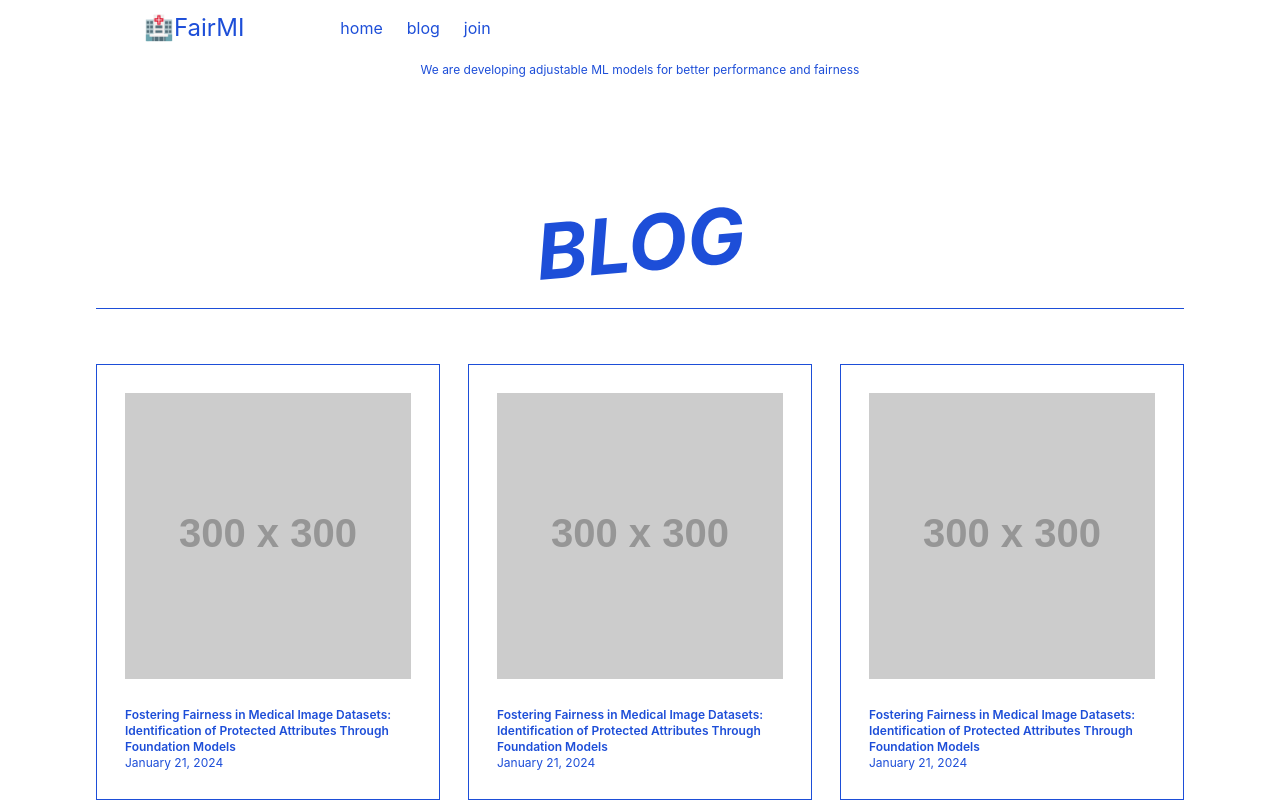
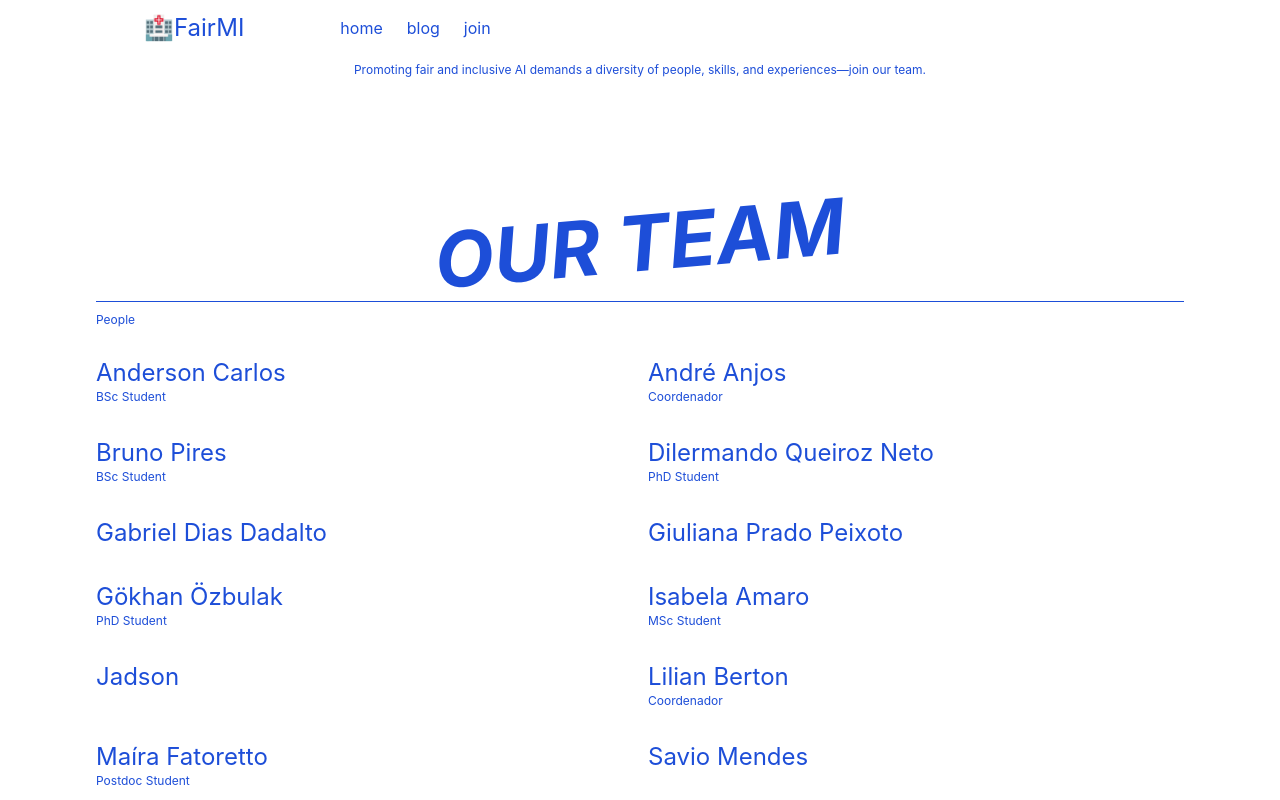
Before and after one commit to DilermandoQueiroz/fairmi-site, a Next.js app: page /join in a window 1280 px wide. Shown: the top 800 px of the page. Built offline with nearby package versions, Linux system fonts and the light colour scheme.

Commit message:
Refactor join page components

```diff
--- a/src/pages/join/index.tsx
+++ b/src/pages/join/index.tsx
@@ -3,8 +3,7 @@ import Header from '@/components/Header';
 import Title from '@/components/Title';
 import SubTitle from '@/components/SubTitle';
 import Division from '@/components/Division';
-import FootNote from '@/components/FootNote';
-import Blog from '@/components/Blog';
+import People from '@/components/People';
 
 export default function JoinHome() {
   return (
@@ -15,11 +14,10 @@ export default function JoinHome() {
             <link rel="icon" href="/favicon.ico" />
         </Head>
         <Header />
-        <SubTitle title="We are developing adjustable ML models for better performance and fairness"/>
-        <Title title="BLOG"/>
-        <Division />
-        <Blog />
-        <Blog />
+        <SubTitle title="Promoting fair and inclusive AI demands a diversity of people, skills, and experiences—join our team."/>
+        <Title title="OUR TEAM"/>
+        <Division title="People"/>
+        <People />
     </div>
   );
 }
```
